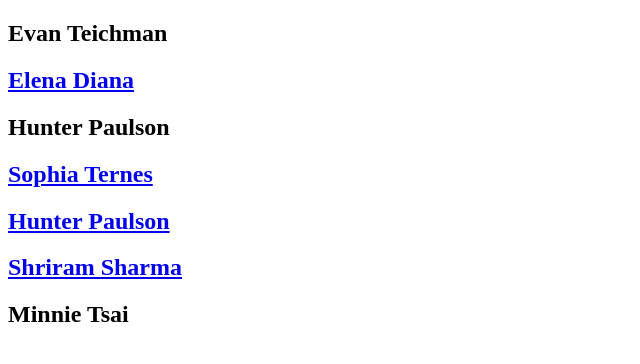
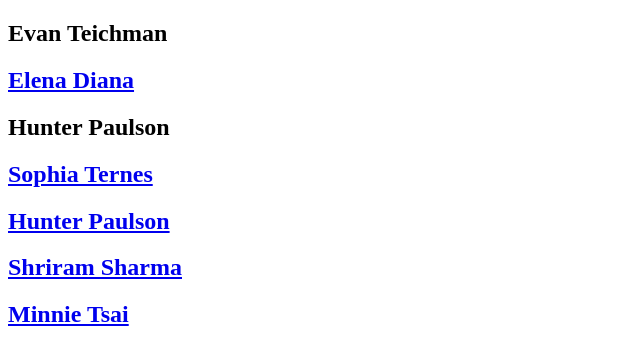
Before and after one commit to sriramvsharma/Lab-5, a plain HTML site: page index.html in a window 1280 px wide. Shown: the whole page, without its empty margins (0-640 px from the left). Drawn offline with Linux system fonts and the light colour scheme.

Commit message:
fixed url

```diff
--- a/index.html
+++ b/index.html
@@ -38,8 +38,9 @@
 
     <a href="sriram-sharma.html">
         <h2>Shriram Sharma</h2></a>
-    <h2>Minnie Tsai</h2>
-        <a href="minnie-tsai.html"></a>
+        <a href="minnie-tsai.html">
+         <h2>Minnie Tsai</h2>
+        </a>
 
 
 </body>
```
